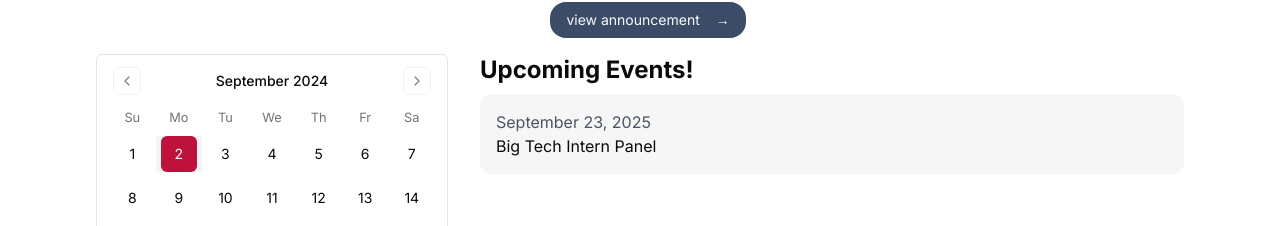
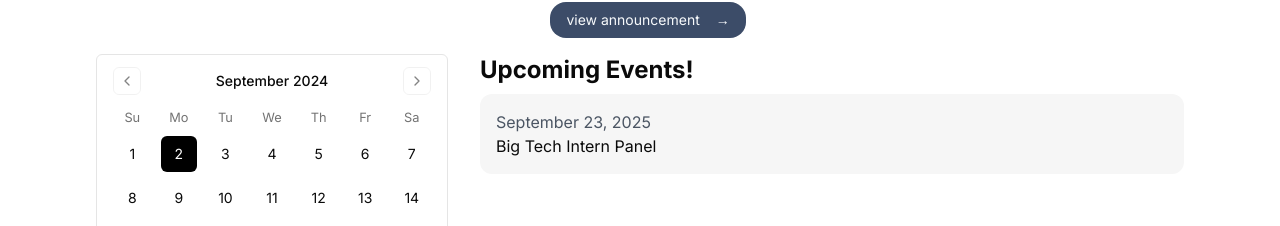
Before and after one commit to TAO-ENGR/club-website, a Next.js app in the folder club-website/: page / in a window 1280 px wide. Shown: the part 1194-1420 px from the top of the page. Built offline with nearby package versions, Linux system fonts and the light colour scheme; no server answers.

Commit message:
fix calendar functionality

```diff
--- a/club-website/src/app/_subsections/what-were-doing.tsx
+++ b/club-website/src/app/_subsections/what-were-doing.tsx
@@ -2,14 +2,20 @@
 
 import React from "react";
 import { poppins } from "../fonts";
-import { Badge } from "@/components/ui/badge";
 import { Calendar } from "@/components/ui/calendar";
 import Announcements from "@/components/announcements";
 import Upcomings from "@/components/upcomings";
 import ArrowButton from "@/components/arrowButton";
+import eventData from "../../../public/events.json";
+import type { EventType } from "@/lib/types";
+import { buildEventCounts } from "@/lib/event-counts";
 
 const WhatWereDoing: React.FC = () => {
   const [date, setDate] = React.useState<Date | undefined>(new Date());
+  const eventCounts = React.useMemo(
+    () => buildEventCounts(eventData as EventType[]),
+    [],
+  );
 
   return (
     <>
@@ -79,6 +85,7 @@ const WhatWereDoing: React.FC = () => {
                 mode="single"
                 selected={date}
                 onSelect={setDate}
+                eventCounts={eventCounts}
                 className="rounded-md border w-full h-full"
               />
             </div>
--- a/club-website/src/app/calendar/page.tsx
+++ b/club-website/src/app/calendar/page.tsx
@@ -6,9 +6,11 @@ import type { EventType } from "@/lib/types";
 import Event from "@/components/ui/event";
 import eventData from "../../../public/events.json";
 import { poppins } from "../fonts";
+import { buildEventCounts } from "@/lib/event-counts";
 
 export default function CalendarPage() {
   const events: EventType[] = eventData;
+  const eventCounts = React.useMemo(() => buildEventCounts(events), [events]);
 
   return (
     <div className="w-full px-8 lg:px-24  my-8 mt-24 lg:mt-32">
@@ -23,6 +25,7 @@ export default function CalendarPage() {
           <div className="w-full h-full rounded-2xl">
             <Calendar
               mode="single"
+              eventCounts={eventCounts}
               className="rounded-2xl shadow-lg w-full"
             />
           </div>
--- a/club-website/src/components/ui/calendar.tsx
+++ b/club-website/src/components/ui/calendar.tsx
@@ -1,17 +1,23 @@
 "use client";
 
 import * as React from "react";
+import { format } from "date-fns";
 import { ChevronLeft, ChevronRight } from "lucide-react";
 import { DayPicker } from "react-day-picker";
 
 import { cn } from "@/lib/utils";
 import { buttonVariants } from "@/components/ui/button";
 
-export type CalendarProps = React.ComponentProps<typeof DayPicker>;
+type CalendarEventCounts = Record<string, number>;
+
+export type CalendarProps = React.ComponentProps<typeof DayPicker> & {
+  eventCounts?: CalendarEventCounts;
+};
 
 function Calendar({
   className,
   classNames,
+  eventCounts,
   showOutsideDays = true,
   ...props
 }: CalendarProps) {
@@ -36,16 +42,16 @@ function Calendar({
         head_cell:
           "text-muted-foreground rounded-md w-9 font-normal text-[0.8rem] flex-grow",
         row: "flex w-full mt-2 flex-grow",
-        cell: "h-9 w-9 text-center flex-grow text-sm p-0 relative [&:has([aria-selected].day-range-end)]:rounded-r-md [&:has([aria-selected].day-outside)]:bg-accent/50 [&:has([aria-selected])]:bg-accent first:[&:has([aria-selected])]:rounded-l-md last:[&:has([aria-selected])]:rounded-r-md focus-within:relative focus-within:z-20",
+        cell: "h-9 w-9 text-center flex-grow text-sm p-0 relative [&:has([aria-selected].day-range-end)]:rounded-r-md first:[&:has([aria-selected])]:rounded-l-md last:[&:has([aria-selected])]:rounded-r-md focus-within:relative focus-within:z-20",
         day: cn(
           buttonVariants({ variant: "ghost" }),
-          "h-9 w-9 p-0 font-normal aria-selected:opacity-100",
+          "relative h-9 w-9 p-0 font-normal aria-selected:opacity-100",
         ),
         day_range_end: "day-range-end",
         day_selected:
-          "bg-rose-400 text-primary-foreground hover:bg-primary hover:text-primary-foreground focus:bg-primary focus:text-primary-foreground",
+          "bg-black text-white hover:bg-black hover:text-white focus:bg-black focus:text-white",
         day_today:
-          "bg-rose-700 text-white text-accent-foreground text-white hover:bg-rose-100 hover:text-black",
+          "bg-rose-700 text-white hover:bg-rose-700 hover:text-white aria-selected:bg-black aria-selected:text-white hover:aria-selected:bg-black hover:aria-selected:text-white focus:aria-selected:bg-black focus:aria-selected:text-white",
         day_outside:
           "day-outside text-muted-foreground opacity-50 aria-selected:bg-accent/50 aria-selected:text-muted-foreground aria-selected:opacity-30",
         day_disabled: "text-muted-foreground opacity-50",
@@ -55,6 +61,31 @@ function Calendar({
         ...classNames,
       }}
       components={{
+        DayContent: ({ date }) => {
+          const eventCount = eventCounts?.[format(date, "yyyy-MM-dd")];
+          const markerWidthClass =
+            eventCount && eventCount > 2 ? "w-4" : eventCount === 2 ? "w-3" : "w-2";
+
+          return (
+            <div className="relative flex h-full w-full items-center justify-center">
+              <span>{date.getDate()}</span>
+              {eventCount ? (
+                <>
+                  <span
+                    aria-hidden="true"
+                    className={cn(
+                      "absolute bottom-1 left-1/2 h-1 -translate-x-1/2 rounded-full bg-[#ba372a]",
+                      markerWidthClass,
+                    )}
+                  />
+                  <span className="sr-only">
+                    {eventCount} {eventCount === 1 ? "event" : "events"}
+                  </span>
+                </>
+              ) : null}
+            </div>
+          );
+        },
         IconLeft: ({ ...props }) => <ChevronLeft className="h-4 w-4" />,
         IconRight: ({ ...props }) => <ChevronRight className="h-4 w-4" />,
       }}
--- /dev/null
+++ b/club-website/src/lib/event-counts.ts
@@ -0,0 +1,17 @@
+import { format } from "date-fns";
+
+import type { EventType } from "@/lib/types";
+
+export function buildEventCounts(events: EventType[]) {
+  return events.reduce<Record<string, number>>((counts, event) => {
+    const parsedDate = new Date(event.date);
+
+    if (Number.isNaN(parsedDate.getTime())) {
+      return counts;
+    }
+
+    const dateKey = format(parsedDate, "yyyy-MM-dd");
+    counts[dateKey] = (counts[dateKey] ?? 0) + 1;
+    return counts;
+  }, {});
+}
```
